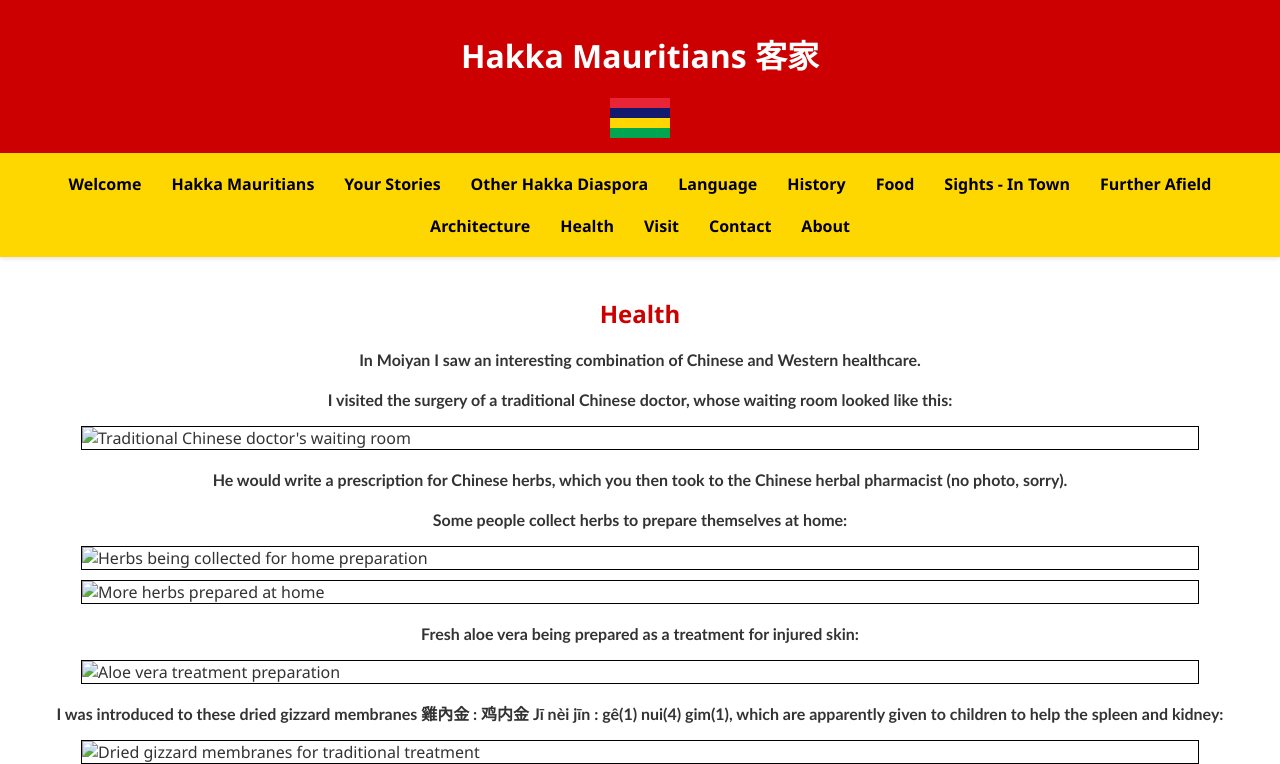
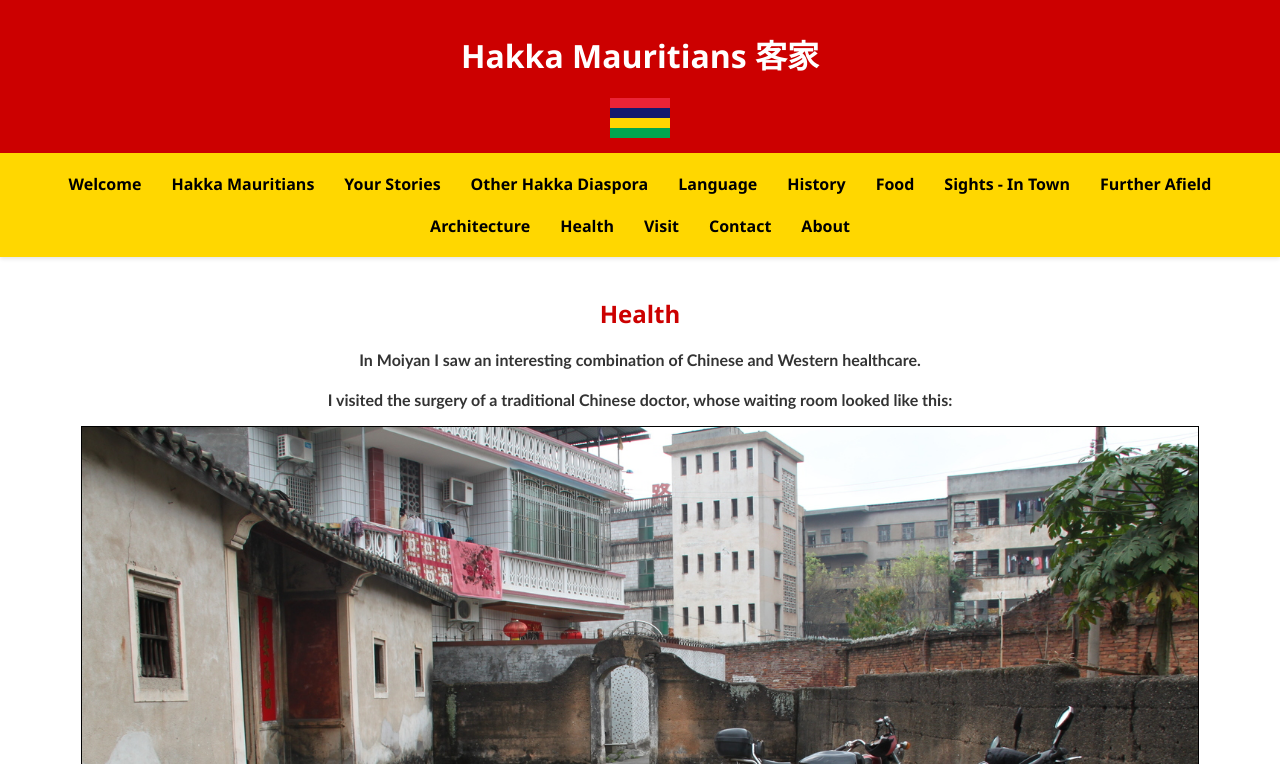
Before and after one commit to oliverlyf/hakka_mauritian_website, a Jekyll site: the page built from health.md, in a window 1280 px wide. Shown: the top 764 px of the page. Built offline with Jekyll 4.4.1, drawn with Linux system fonts in a browser that asks for light colours; grey boxes are pictures that could not be loaded.

Commit message:
Update health.md

```diff
--- a/health.md
+++ b/health.md
@@ -12,7 +12,7 @@ permalink: /health/
 
 <section class="example-image">
   <p>I visited the surgery of a traditional Chinese doctor, whose waiting room looked like this:</p>
-  <img src="images/IMG_6075.jpg" alt="Traditional Chinese doctor's waiting room" />
+  <img src="{{ '/images/IMG_6075.jpg' | relative_url }}" alt="Traditional Chinese doctor's waiting room" />
 </section>
 
 <section class="example-image">
@@ -21,33 +21,33 @@ permalink: /health/
 
 <section class="example-image">
   <p>Some people collect herbs to prepare themselves at home:</p>
-  <img src="images/IMG_6206.jpg" alt="Herbs being collected for home preparation" />
-  <img src="images/IMG_6348.jpg" alt="More herbs prepared at home" />
+  <img src="{{ '/images/IMG_6206.jpg' | relative_url }}" alt="Herbs being collected for home preparation" />
+  <img src="{{ '/images/IMG_6348.jpg' | relative_url }}" alt="More herbs prepared at home" />
 </section>
 
 <section class="example-image">
   <p>Fresh aloe vera being prepared as a treatment for injured skin:</p>
-  <img src="images/IMG_6404.jpg" alt="Aloe vera treatment preparation" />
+  <img src="{{ '/images/IMG_6404.jpg' | relative_url }}" alt="Aloe vera treatment preparation" />
 </section>
 
 <section class="example-image">
   <p>I was introduced to these dried gizzard membranes 雞內金 : 鸡内金 Jī nèi jīn : gê(1) nui(4) gim(1), which are apparently given to children to help the spleen and kidney:</p>
-  <img src="images/IMG_5671.jpg" alt="Dried gizzard membranes for traditional treatment" />
+  <img src="{{ '/images/IMG_5671.jpg' | relative_url }}" alt="Dried gizzard membranes for traditional treatment" />
 </section>
 
 <section class="example-image">
   <p>After all the 熱 : 热 rè : ngiad(6) fried food that I had eaten, it was time for some 'cooling' medicine! My cousin had this commercial medication at home, wrapped in plastic and sealed in a wax ball:</p>
-  <img src="images/IMG_6239.jpg" alt="Cooling medicine in wax ball" />
+  <img src="{{ '/images/IMG_6239.jpg' | relative_url }}" alt="Cooling medicine in wax ball" />
   <p>The chewy centre tasted very much like that bitter, green Chinese powder my mum used to force on me for mouth ulcers.</p>
-  <img src="images/IMG_6242.jpg" alt="Chewy centre of traditional medicine" />
+  <img src="{{ '/images/IMG_6242.jpg' | relative_url }}" alt="Chewy centre of traditional medicine" />
 </section>
 
 <section class="example-image">
   <p>One of the bigger modern hospitals in town:</p>
-  <img src="images/IMG_6394.jpg" alt="Modern hospital in Moiyan" />
+  <img src="{{ '/images/IMG_6394.jpg' | relative_url }}" alt="Modern hospital in Moiyan" />
 </section>
 
 <section class="example-image">
   <p>After staying in hospital, people like to wash with water extracted from boiled pomelo and loquat leaves (at least I think the second type was loquat!):</p>
-  <img src="images/IMG_6216.jpg" alt="Boiled pomelo and loquat leaves" />
+  <img src="{{ '/images/IMG_6394.jpg' | relative_url }}" alt="Boiled pomelo and loquat leaves" />
 </section>
```
